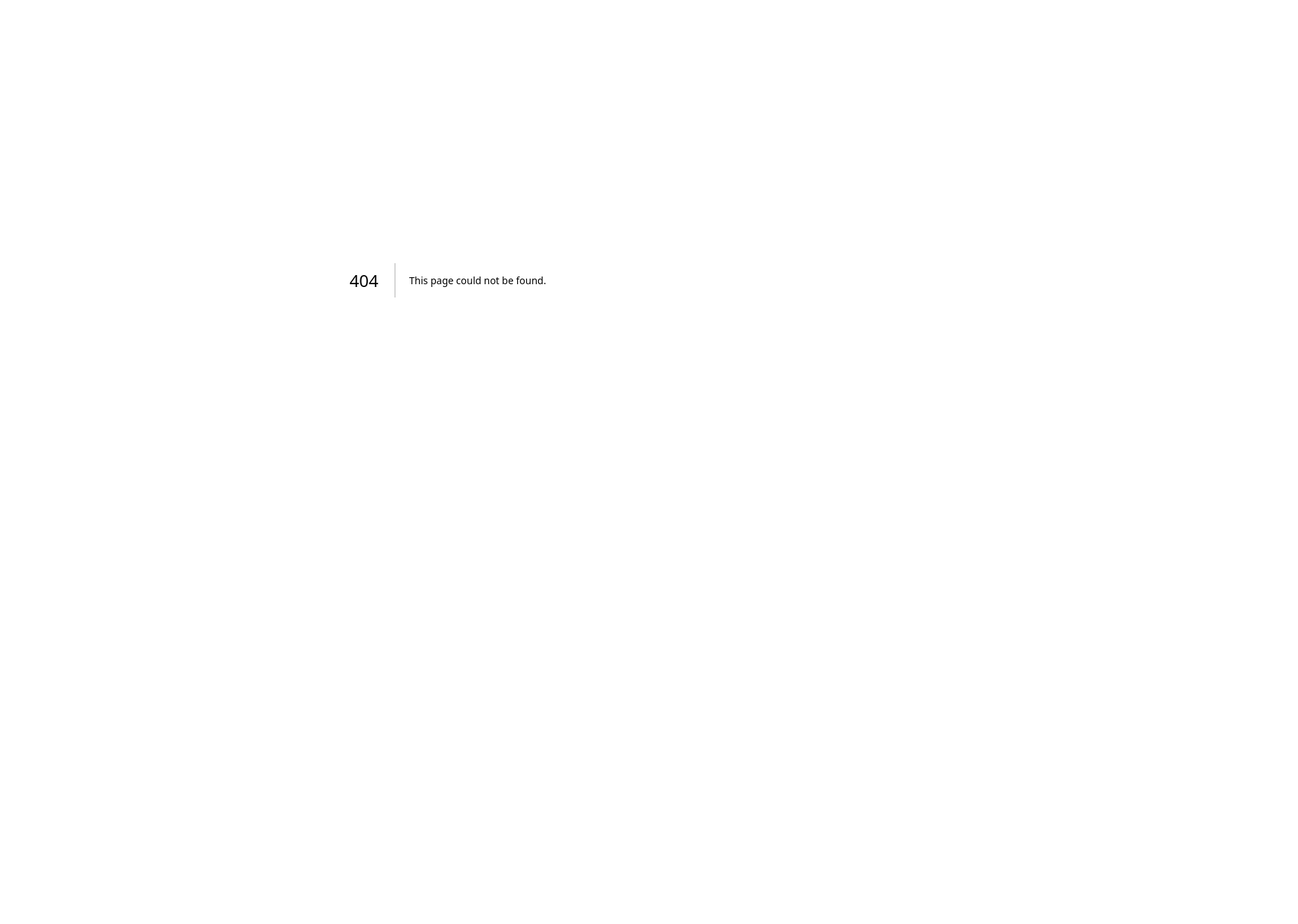
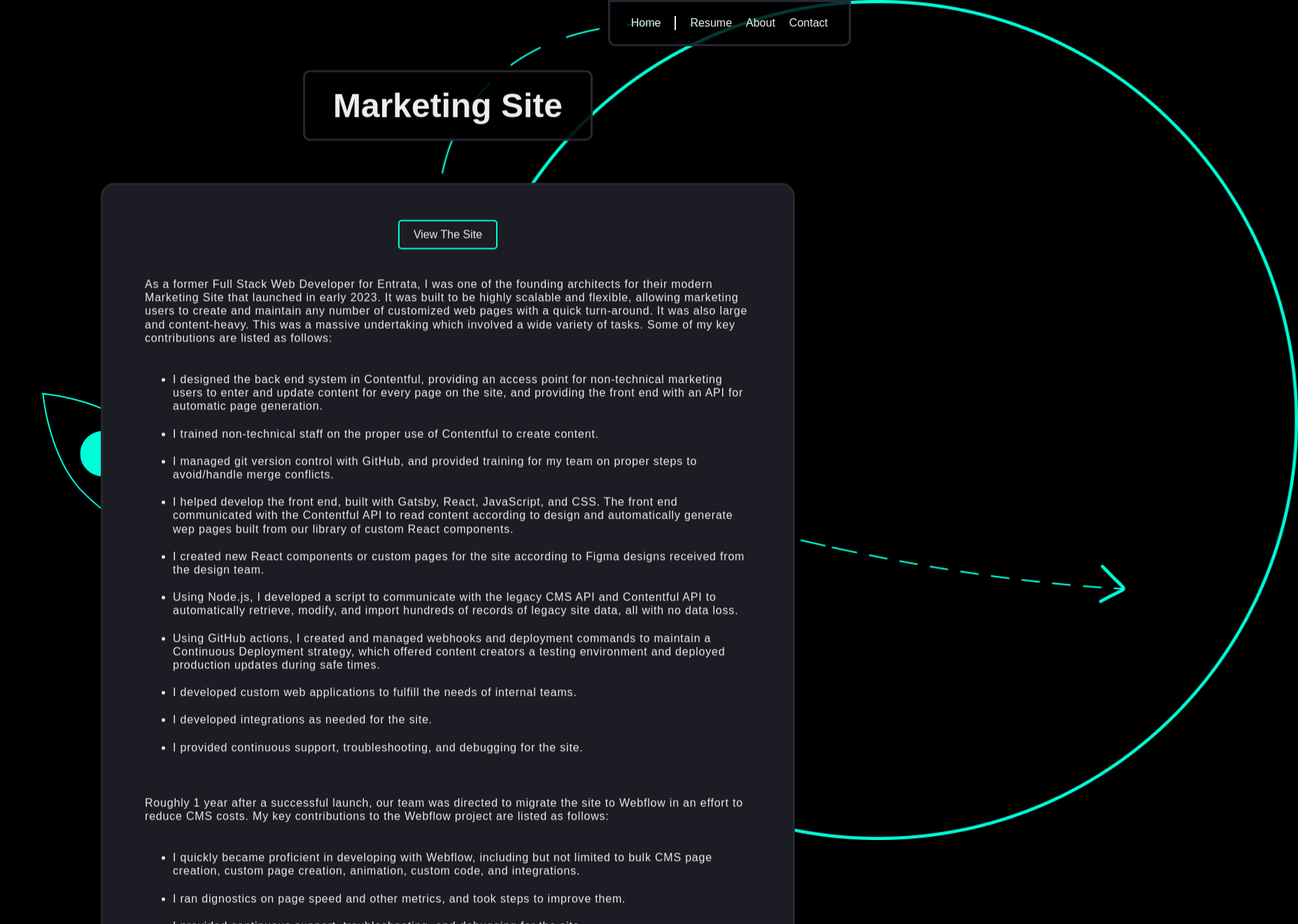
Before and after one commit to Astrospence/portfolio-2025, a Next.js app: page /marketing-site in a window 1280 px wide. Before the commit this address had no page. Shown: the top 1320 px of the page at 70% size, 1855 px wide, since content can reach past the window. Before the commit the page ends 800 px from the top, so only its background shows below. Built offline with nearby package versions, Linux system fonts and the light colour scheme.

Commit message:
added marketing site project page

```diff
--- a/src/app/globals.css
+++ b/src/app/globals.css
@@ -35,8 +35,16 @@ a {
   cursor: pointer;
 }
 
-p {
+p,
+li {
   letter-spacing: 0.8px;
+  line-height: 1.2rem;
+  margin-bottom: 20px;
+}
+
+ul {
+  padding-left: 40px;
+  margin-bottom: 20px;
 }
 
 button {
@@ -44,6 +52,10 @@ button {
   background-color: var(--tileBackground);
   color: var(--foreground);
   transition: all 0.3s;
+  padding: 10px 20px;
+  border: none;
+  border-radius: 5px;
+  font-size: 16px;
 }
 
 button:hover {
--- /dev/null
+++ b/src/app/marketing-site/marketing-site.module.css
@@ -0,0 +1,44 @@
+.heading {
+  font-size: 48px;
+  text-align: center;
+  width: max-content;
+  margin: 60px auto;
+  background-color: var(--tileDark);
+  padding: 20px 40px;
+  border: 3px solid var(--tileHover);
+  border-radius: 10px;
+}
+
+.description {
+  background-color: var(--tileBackground);
+  padding: 50px 60px;
+  border-radius: 20px;
+  border: 3px solid var(--tileHover);
+  display: flex;
+  flex-direction: column;
+  gap: 20px;
+  width: 80%;
+  margin: auto;
+}
+
+.button {
+  width: max-content;
+  margin: 0 auto 20px;
+  padding: 10px 20px;
+  border-radius: 5px;
+  border: 2px solid var(--highlightedText);
+  transition: all 0.3s;
+}
+
+.button:hover {
+  border: 2px solid var(--highlightedTextHover);
+}
+
+.link {
+  color: var(--highlightedText);
+  transition: all 0.3s;
+}
+
+.link:hover {
+  color: var(--highlightedTextHover);
+}
--- /dev/null
+++ b/src/app/marketing-site/page.js
@@ -0,0 +1,95 @@
+'use client'
+import React, { useRef, useEffect } from 'react'
+import styles from '.././page.module.css';
+import thisPageStyles from './marketing-site.module.css'
+import Image from 'next/image'
+import Link from 'next/link'
+import Network from '../../../public/network2.png'
+import Ship from '../../../public/ship.svg'
+import FadeInSection from '../fadeInSection'
+import Header from '../header'
+
+export default function Home() {
+  const parallaxRef = useRef(0)
+  const parallaxRef2 = useRef(0)
+
+  useEffect(() => {
+    const handleScroll = () => {
+      const scrollTop = window.scrollY
+      requestAnimationFrame(() => {
+        parallaxRef.current.style.top = `${scrollTop * 0.6}px`
+        parallaxRef2.current.style.top = `${(scrollTop * 0.4) + 500}px`
+      })
+    }
+
+    window.addEventListener('scroll', handleScroll)
+
+    return () => window.removeEventListener('scroll', handleScroll)
+  }, [])
+
+  return (
+    <div className={styles.page}>
+      <Image
+        ref={parallaxRef}
+        priority={true}
+        className={styles.backgroundGlobe}
+        src={Network}
+        alt='vector of globe with dotted arrows orbiting it in varying directions'
+      />
+
+      <Image
+        ref={parallaxRef2}
+        priority={true}
+        className={styles.backgroundShip}
+        src={Ship}
+        alt='vector of globe with dotted arrows orbiting it in varying directions'
+      />
+
+      <main className={styles.main}>
+        <Header />
+
+        <FadeInSection>
+          <h2 className={thisPageStyles.heading}>Marketing Site</h2>
+
+          <div className={thisPageStyles.description}>
+            <Link
+              className={thisPageStyles.button}
+              href='https://entrata.com'
+              target='_blank'
+              rel='noopener noreferrer'
+            >
+              View The Site
+            </Link>
+
+            <p>As a former Full Stack Web Developer for Entrata, I was one of the founding architects for their modern Marketing Site that launched in early 2023. It was built to be highly scalable and flexible, allowing marketing users to create and maintain any number of customized web pages with a quick turn-around. It was also large and content-heavy. This was a massive undertaking which involved a wide variety of tasks. Some of my key contributions are listed as follows:</p>
+
+            <ul>
+              <li>I designed the back end system in Contentful, providing an access point for non-technical marketing users to enter and update content for every page on the site, and providing the front end with an API for automatic page generation.</li>
+              <li>I trained non-technical staff on the proper use of Contentful to create content.</li>
+              <li>I managed git version control with GitHub, and provided training for my team on proper steps to avoid/handle merge conflicts.</li>
+              <li>I helped develop the front end, built with Gatsby, React, JavaScript, and CSS. The front end communicated with the Contentful API to read content according to design and automatically generate wep pages built from our library of custom React components.</li>
+              <li>I created new React components or custom pages for the site according to Figma designs received from the design team.</li>
+              <li>Using Node.js, I developed a script to communicate with the legacy CMS API and Contentful API to automatically retrieve, modify, and import hundreds of records of legacy site data, all with no data loss.</li>
+              <li>Using GitHub actions, I created and managed webhooks and deployment commands to maintain a Continuous Deployment strategy, which offered content creators a testing environment and deployed production updates during safe times.</li>
+              <li>I developed custom web applications to fulfill the needs of internal teams.</li>
+              <li>I developed integrations as needed for the site.</li>
+              <li>I provided continuous support, troubleshooting, and debugging for the site.</li>
+            </ul>
+
+            <p>Roughly 1 year after a successful launch, our team was directed to migrate the site to Webflow in an effort to reduce CMS costs. My key contributions to the Webflow project are listed as follows:</p>
+
+            <ul>
+              <li>I quickly became proficient in developing with Webflow, including but not limited to bulk CMS page creation, custom page creation, animation, custom code, and integrations.</li>
+              <li>I ran dignostics on page speed and other metrics, and took steps to improve them.</li>
+              <li>I provided continuous support, troubleshooting, and debugging for the site.</li>
+            </ul>
+
+            <p>Unfortunately, I was laid off due to department restructuring in early 2025 and am no longer a part of the project. Changes may have been made since my departure, but feel free to take a look at <span><Link className={thisPageStyles.link} href='https://entrata.com' target='_blank' rel='noopener noreferrer'>entrata.com</Link></span>. I learned so much from my work at Entrata and look forward to applying it to my next endeavors.</p>
+
+          </div>
+        </FadeInSection>
+
+      </main>
+    </div>
+  );
+}
--- a/src/app/slider.js
+++ b/src/app/slider.js
@@ -11,7 +11,7 @@ const slides = [
     title: 'Marketing Site',
     description: 'A content-heavy marketing site, built with Webflow, as well as JavaScript, React, Gatsby, Contentful, and more.',
     target: '',
-    href: '',
+    href: '/marketing-site',
     rel: '',
   },
   {
```
